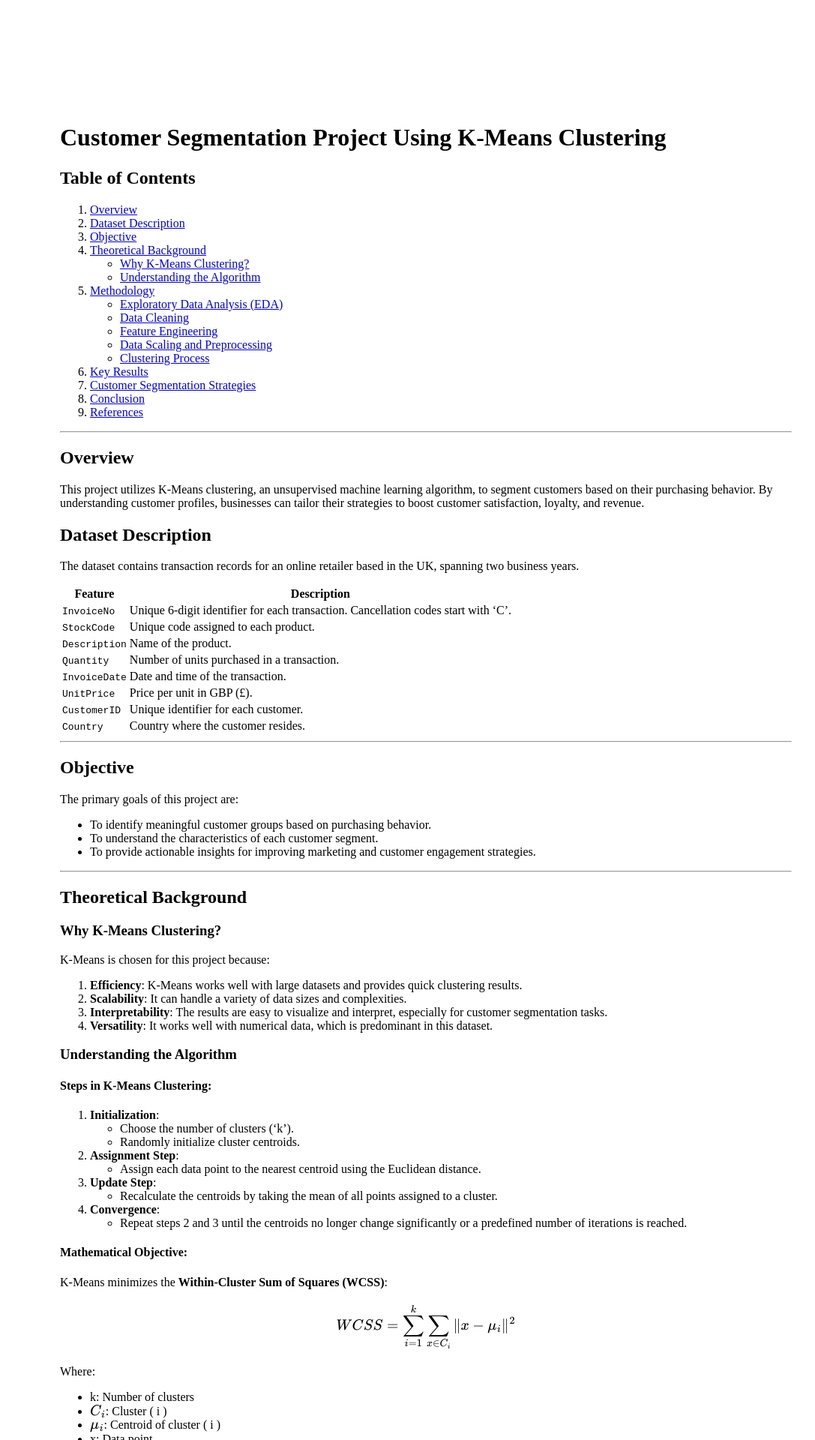
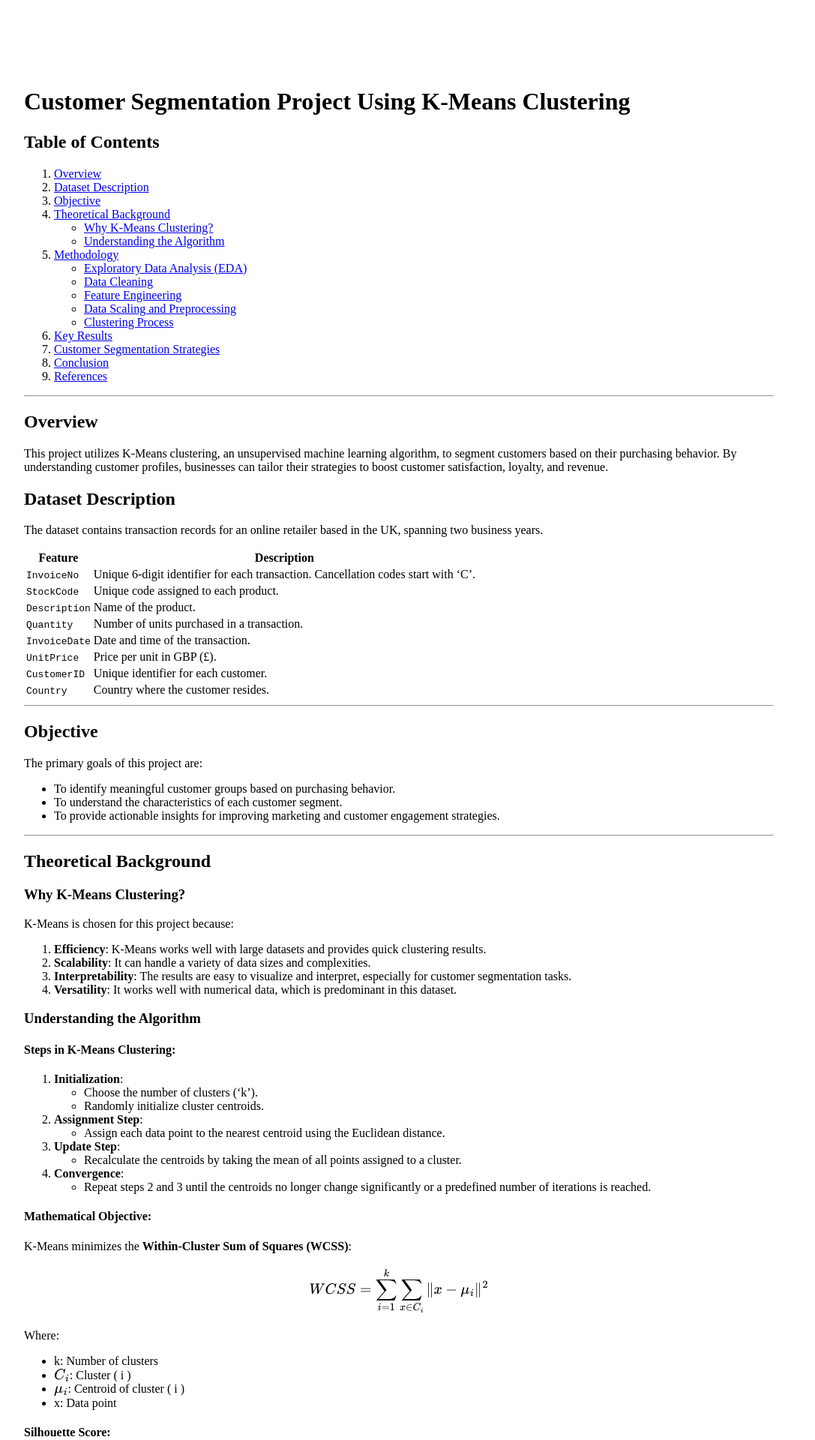
Before and after one commit to vishrut-b/clustering-analysis-of-online-retail-data, a Jekyll site: the page built from index.md, in a window 1280 px wide. Shown: the top 1920 px of the page at 75% size, without its empty margins (72-1159 px from the left). Built offline with Jekyll 4.4.1, drawn with Linux system fonts in a browser that asks for light colours.

Commit message:
Update styles.css

```diff
--- a/assets/css/styles.css
+++ b/assets/css/styles.css
@@ -2,7 +2,7 @@
 
 /* A simple container class with margins and a max width */
 .main-container {
-  margin: 7rem;
+  margin: 4rem;
   max-width: 1000px;
   padding: 2rem;
 }
```
